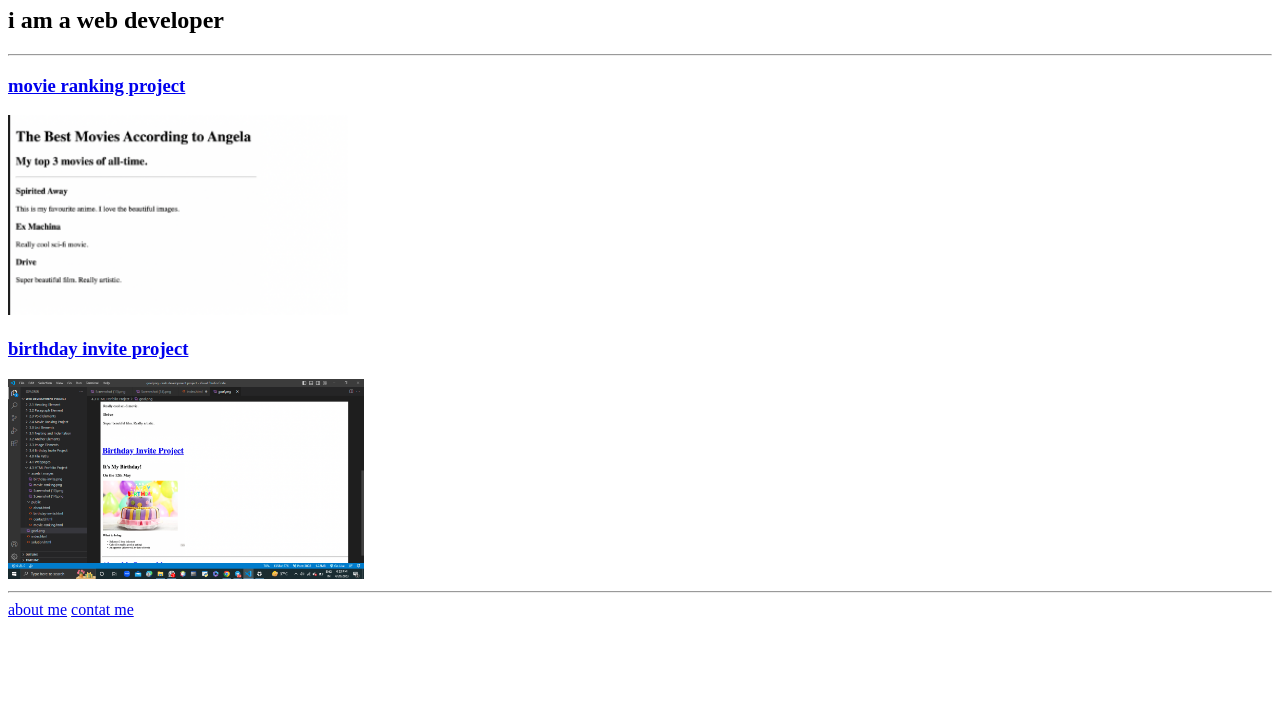
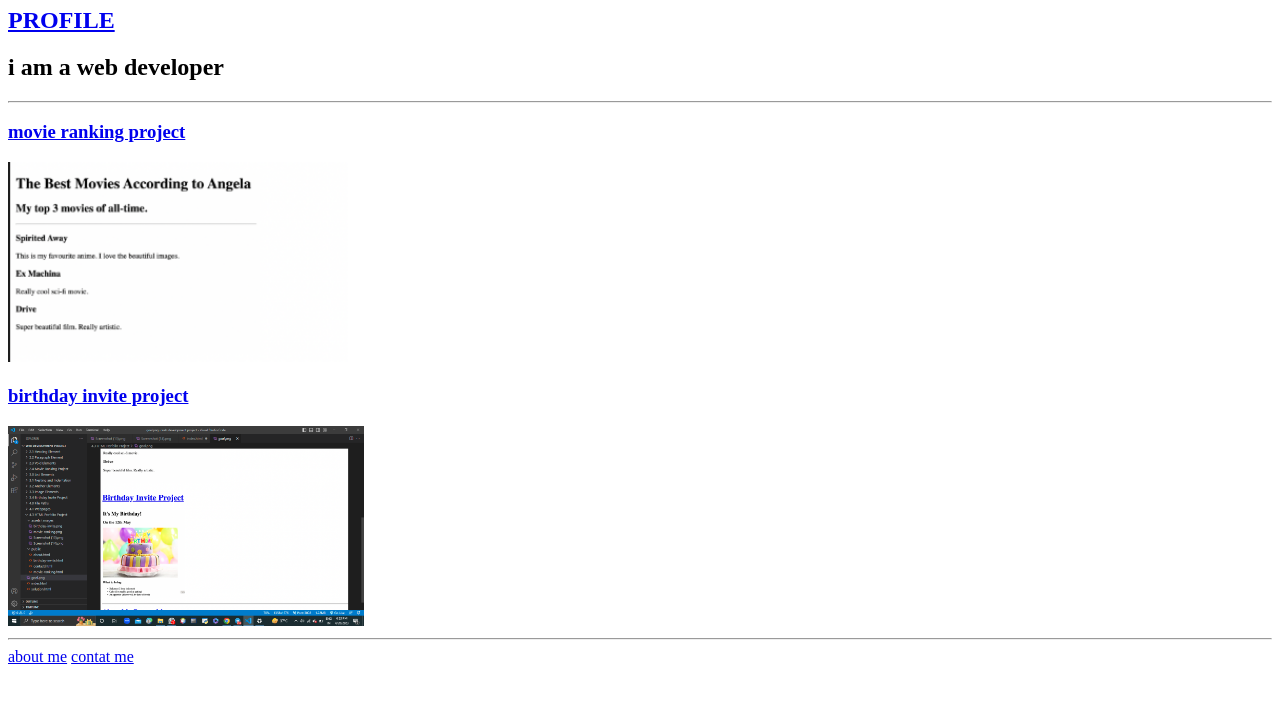
Before and after one commit to snehakansara/html-portfolio, a plain HTML site: page index.html in a window 1280 px wide. Shown: the part 73-800 px from the top of the page. Drawn offline with Linux system fonts and the light colour scheme.

Commit message:
Add files via upload

```diff
--- a/index.html
+++ b/index.html
@@ -5,7 +5,9 @@
         <title>angela yu's portfolia</title>
     </head>
     <body>
+
         <h1>angela yu's protfolia</h1>
+        <h2><a href="./resume/resume.html">PROFILE</a></h2>
         <h2>i am a web developer</h2>
         <hr/>
         <h3><a href="./public/movie-ranking.html">movie ranking project</a></h3>
```
